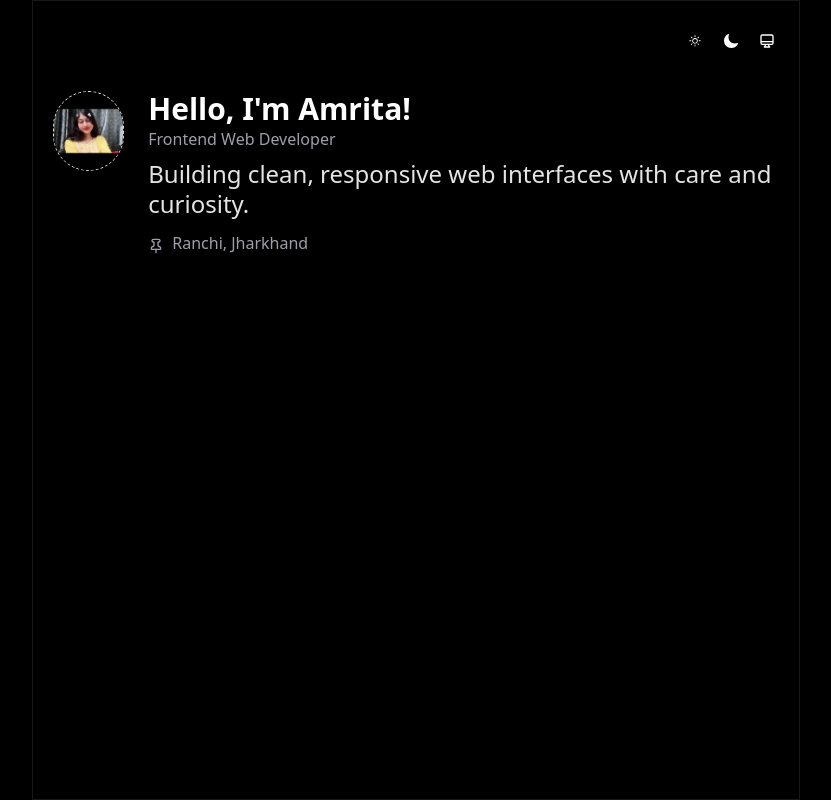
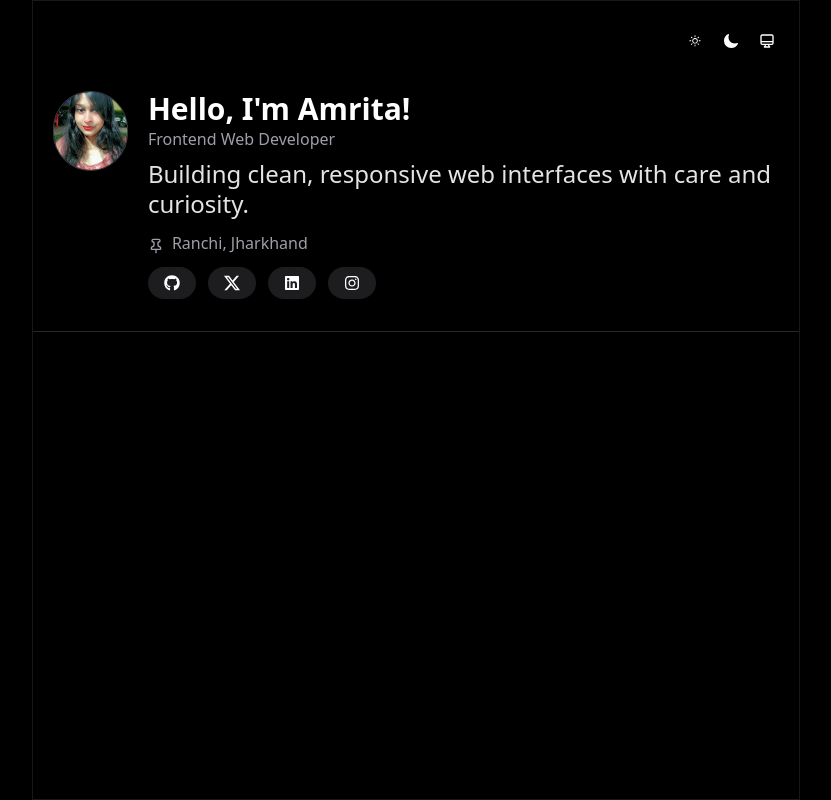
Before and after one commit to amritasrc/amrita-portfolio, a React (Vite) app: page / in a window 1280 px wide. Shown: the whole page, without its empty margins (224-1055 px from the left). Built offline with nearby package versions, Linux system fonts and the light colour scheme.

Commit message:
Changed profile iamge, added social icons

```diff
--- a/src/Comps/Intro.jsx
+++ b/src/Comps/Intro.jsx
@@ -1,19 +1,46 @@
 import React from 'react'
 import { LuPin } from "react-icons/lu";
+import { FaGithub } from "react-icons/fa";
+import { BsTwitterX } from "react-icons/bs";
+import { FaLinkedin } from "react-icons/fa";
+import { FaInstagram } from "react-icons/fa";
+
 
 const Intro = () => {
     return (
-        <section className='py-8'>
+        <section className='py-8 border-b border-zinc-800'>
 
             <div className='flex mt-2'>
-                <div className='pl-5 pr-6'>
-                    <img src="/src/assets/profile.jpg" alt="Profile-img" className='w-20 h-20 rounded-full object-cover border border-dashed border-zinc-200' />
+                <div className='pl-5 pr-5'>
+                    <img src="/src/assets/profile.jpg" alt="Profile-img" className='w-21 h-20 rounded-full object-cover border border-zinc-700' />
                 </div>
+
                 <div>
                     <h2 className='text-3xl font-semibold'>Hello, I'm Amrita!</h2>
                     <h2 className='text-zinc-400'>Frontend Web Developer</h2>
                     <p className="text-zinc-200 text-2xl mt-2 leading-tight">Building clean, responsive web interfaces with care and curiosity.</p>
-                    <p className='flex items-center gap-2 text-zinc-400 mt-3'><LuPin className='mt-1.5'/><span>Ranchi, Jharkhand</span></p>
+
+                    <p className='flex items-center gap-2 text-zinc-400 mt-3'><LuPin className='mt-1.5' /><span>Ranchi, Jharkhand</span></p>
+
+                    <div className='flex gap-3 mt-3'>
+
+                        <button className='px-4 py-2 bg-zinc-800/75 hover:bg-zinc-800 rounded-2xl cursor-pointer transition-opacity duration-200 ease-in-out'>
+                            <FaGithub />
+                        </button>
+
+                        <button className='px-4 py-2 bg-zinc-800/75 hover:bg-zinc-800 rounded-2xl cursor-pointer transition-opacity duration-200 ease-in-out'>
+                            <BsTwitterX />
+                        </button>
+
+                        <button className='px-4 py-2 bg-zinc-800/75 hover:bg-zinc-800 rounded-2xl cursor-pointer transition-opacity duration-200 ease-in-out'>
+                            <FaLinkedin />
+                        </button>
+
+                        <button className='px-4 py-2 bg-zinc-800/75 hover:bg-zinc-800 rounded-2xl cursor-pointer transition-opacity duration-200 ease-in-out'>
+                            <FaInstagram />
+                        </button>
+
+                    </div>
                 </div>
             </div>
         </section>
```
Also changed, not shown: src/assets/profile.jpg.
